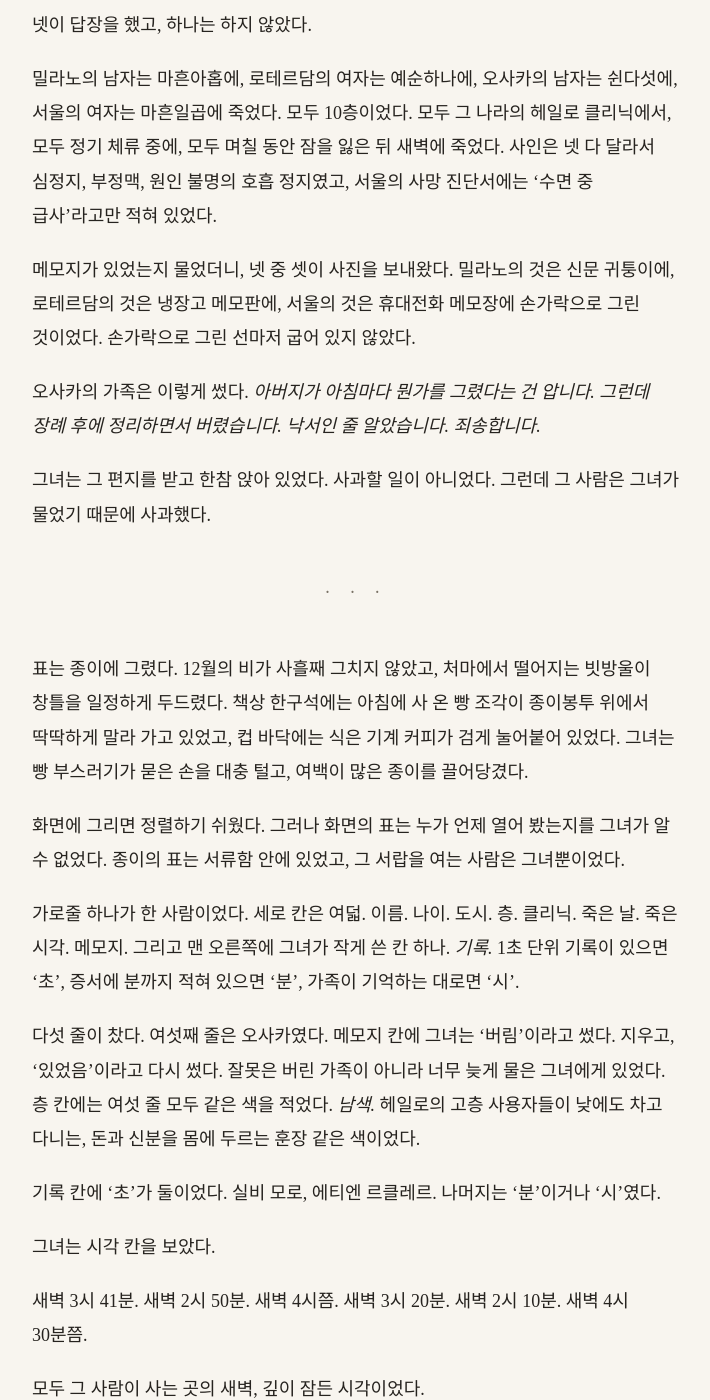
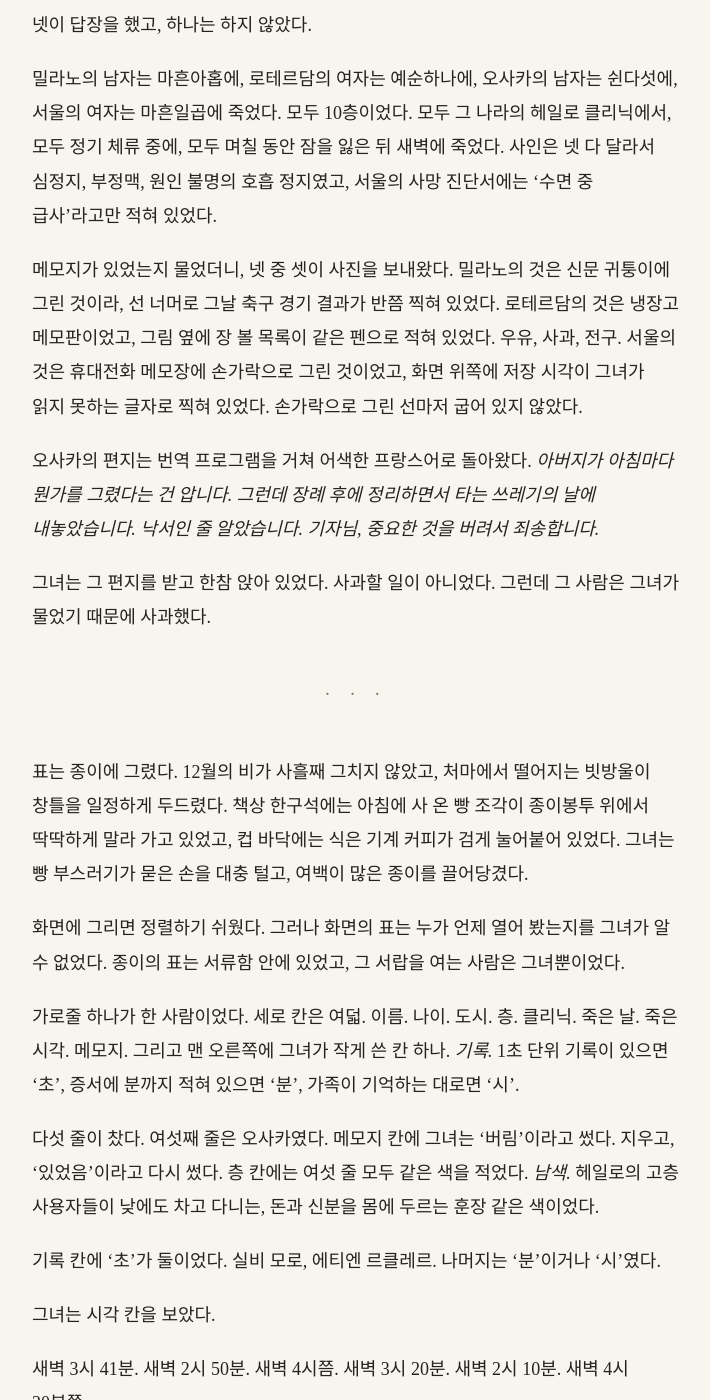
Before and after one commit to kangkkang/writer_s1_public, a Jekyll site: the page built from vol1/006.md, in a window 1280 px wide and 1400 px high, scrolled down 9921 px. Shown: the whole window, without its empty margins (284-994 px from the left). Built offline with Jekyll 4.4.1, drawn with Linux system fonts in a browser that asks for light colours; our own code applies the rules of GitHub Pages for plain Markdown files; some of the changed text lies outside the part shown.

Commit message:
Update from https://github.com/kangkkang/writer_s1/commit/99ad1d3b1269e7c4d8c5ead7eaa456c78e3286a3

```diff
--- a/vol1/006.md
+++ b/vol1/006.md
@@ -10,7 +10,7 @@
 
 *312명. 한 사람은 실비 모로고, 한 사람은 내가 찾는 사람이야. 나머지 310명은 아마 나이 들고 병들어서 죽었겠지.*
 
-그녀는 줄을 줄였다. 명단에는 사는 곳이 없어서, 태어난 곳으로 대신 걸렀다. 파리와 그 근처에서 태어난 사람을 뺐다. 이 동네 사람은 그 큰 병원에서 죽었을 확률이 높았다. 반대로 헤일로의 클리닉은 나라 안에 몇 곳뿐이라, 10층 사람들은 먼 도시에서도 정기 체류를 하러 불로뉴까지 왔다. 실비 모로도 파리 반대편에서 지하철을 타고 왔다. 그다음은 나이였다. 레아의 엄마는 쉰넷이었다. 밴드를 사는 사람들, 층을 오르는 사람들은 아흔 살이 아니었다. 그녀는 일흔 살 아래만 남겼다.
+그녀는 줄을 줄였다. 이 동네에서 태어난 사람은 그 큰 병원에서 죽었을 것이고, 10층 사람들은 먼 도시에서도 클리닉에 정기 체류를 하러 왔다. 그래서 파리와 그 근처에서 태어난 사람을 뺐다. 층을 오르는 사람들은 아흔 살이 아니었으므로, 일흔 살 아래만 남겼다.
 
 마흔한 줄이 남았다.
 
@@ -28,7 +28,7 @@
 
 한꺼번에 오지 않았다. 시청의 누군가가 하루에 몇 장씩 처리하는 모양이었다. 첫날 세 장, 이튿날 다섯 장, 그다음 날은 한 장도 없었다. 클레망스는 아침마다 건물 1층의 우편함을 열었다. 우편함을 여는 사람은 이 건물에 그녀 하나뿐이었다. 다른 칸들은 광고지가 쌓인 채 몇 달째 닫혀 있었다.
 
-봉투를 뜯으면 같은 양식이 나왔다. 같은 시청의 같은 문장. *아래 사람이 사망하였음을 증명함.* 그 아래에 날짜와 시각과 장소가 있었다.
+관청의 누런 봉투를 뜯으면 같은 양식이 나왔다. 아침 냉기에 굳은 손가락으로, 그녀는 같은 문장을 서른 번 넘게 읽게 될 것이었다. 같은 시청의 같은 문장. *아래 사람이 사망하였음을 증명함.* 그 아래에 날짜와 시각과 장소가 있었다.
 
 장소는 대부분 그 큰 병원이었다. 병원의 이름과 거리 이름과 번지. 몇 장은 집이었고, 한 장은 거리 위였다. 마흔 살 남자, 오후 4시 15분, 강변도로. 그녀는 그 장에서 손을 떼지 못했다. 그 사람은 그녀가 찾는 사람이 아니었다. 그러나 누군가는 그 사람을 찾았을 것이었다.
 
@@ -104,7 +104,7 @@
 
 그녀는 공책 가장자리를 잡은 채 멈췄다.
 
-"그이가 선생님이었으니까 그런 걸 그리는 게 이상하지 않았어요. 그이는 늘 뭔가를 그렸어요. 근데 내가 물어봤더니, 저건 수업에 안 나오는 거래요. 그이가 모르겠다고, 그냥 눈 뜨면 손이 먼저 그린다고 했어요." 나탈리가 말했다.
+"그이가 선생님이었으니까 그런 걸 그리는 게 이상하지 않았어요. 그이는 늘 뭔가를 그렸어요. 서른 해 동안 아이들한테 미적분을 가르친 사람이에요. 근데 내가 물어봤더니, 저건 수업에 안 나오는 거래요. 그이가 모르겠다고, 그냥 눈 뜨면 손이 먼저 그린다고 했어요." 나탈리가 말했다.
 
 "모르겠다고요." 클레망스가 되받았다.
 
@@ -216,9 +216,9 @@
 
 밀라노의 남자는 마흔아홉에, 로테르담의 여자는 예순하나에, 오사카의 남자는 쉰다섯에, 서울의 여자는 마흔일곱에 죽었다. 모두 10층이었다. 모두 그 나라의 헤일로 클리닉에서, 모두 정기 체류 중에, 모두 며칠 동안 잠을 잃은 뒤 새벽에 죽었다. 사인은 넷 다 달라서 심정지, 부정맥, 원인 불명의 호흡 정지였고, 서울의 사망 진단서에는 '수면 중 급사'라고만 적혀 있었다.
 
-메모지가 있었는지 물었더니, 넷 중 셋이 사진을 보내왔다. 밀라노의 것은 신문 귀퉁이에, 로테르담의 것은 냉장고 메모판에, 서울의 것은 휴대전화 메모장에 손가락으로 그린 것이었다. 손가락으로 그린 선마저 굽어 있지 않았다.
+메모지가 있었는지 물었더니, 넷 중 셋이 사진을 보내왔다. 밀라노의 것은 신문 귀퉁이에 그린 것이라, 선 너머로 그날 축구 경기 결과가 반쯤 찍혀 있었다. 로테르담의 것은 냉장고 메모판이었고, 그림 옆에 장 볼 목록이 같은 펜으로 적혀 있었다. 우유, 사과, 전구. 서울의 것은 휴대전화 메모장에 손가락으로 그린 것이었고, 화면 위쪽에 저장 시각이 그녀가 읽지 못하는 글자로 찍혀 있었다. 손가락으로 그린 선마저 굽어 있지 않았다.
 
-오사카의 가족은 이렇게 썼다. *아버지가 아침마다 뭔가를 그렸다는 건 압니다. 그런데 장례 후에 정리하면서 버렸습니다. 낙서인 줄 알았습니다. 죄송합니다.*
+오사카의 편지는 번역 프로그램을 거쳐 어색한 프랑스어로 돌아왔다. *아버지가 아침마다 뭔가를 그렸다는 건 압니다. 그런데 장례 후에 정리하면서 타는 쓰레기의 날에 내놓았습니다. 낙서인 줄 알았습니다. 기자님, 중요한 것을 버려서 죄송합니다.*
 
 그녀는 그 편지를 받고 한참 앉아 있었다. 사과할 일이 아니었다. 그런데 그 사람은 그녀가 물었기 때문에 사과했다.
 
@@ -230,7 +230,7 @@
 
 가로줄 하나가 한 사람이었다. 세로 칸은 여덟. 이름. 나이. 도시. 층. 클리닉. 죽은 날. 죽은 시각. 메모지. 그리고 맨 오른쪽에 그녀가 작게 쓴 칸 하나. *기록.* 1초 단위 기록이 있으면 '초', 증서에 분까지 적혀 있으면 '분', 가족이 기억하는 대로면 '시'.
 
-다섯 줄이 찼다. 여섯째 줄은 오사카였다. 메모지 칸에 그녀는 '버림'이라고 썼다. 지우고, '있었음'이라고 다시 썼다. 잘못은 버린 가족이 아니라 너무 늦게 물은 그녀에게 있었다. 층 칸에는 여섯 줄 모두 같은 색을 적었다. *남색.* 헤일로의 고층 사용자들이 낮에도 차고 다니는, 돈과 신분을 몸에 두르는 훈장 같은 색이었다.
+다섯 줄이 찼다. 여섯째 줄은 오사카였다. 메모지 칸에 그녀는 '버림'이라고 썼다. 지우고, '있었음'이라고 다시 썼다. 층 칸에는 여섯 줄 모두 같은 색을 적었다. *남색.* 헤일로의 고층 사용자들이 낮에도 차고 다니는, 돈과 신분을 몸에 두르는 훈장 같은 색이었다.
 
 기록 칸에 '초'가 둘이었다. 실비 모로, 에티엔 르클레르. 나머지는 '분'이거나 '시'였다.
 
@@ -304,6 +304,12 @@
 
 "사용자가 계신 모든 나라요."
 
+"보건 당국은 클리닉에서 죽은 것만 알아요." 클레망스가 말했다. "밴드가 잰 건 의무기록이 아니라 귀사의 서비스 데이터잖아요."
+
+"사용자의 건강과 관련된 모든 사안은 관계 법령에 따라 각국 보건 당국에 보고하고 있습니다."
+
+같은 문장이었다. 상대는 '서비스 데이터'라는 말을 받지 않았다.
+
 그것이 대답이었다. 물을 곳은 마흔 개가 넘는 나라의 보건 당국이었다. 그 모두에게 물어도 저마다 자기 나라의 몇 줄만 알고 있을 것이고, 누구도 그 몇 줄을 한 장에 모아 본 적은 없을 것이었다. 그렇게 모은 것은 지금 그녀의 서류함 안에 있는 한 장뿐이었다.
 
 전화를 끊고 그녀는 그 대화를 녹음기에서 다시 들었다. 다시 들으니 상대는 그녀가 물은 단어를 한 번도 입에 올리지 않았다.
@@ -312,9 +318,7 @@
 
 회사의 주인을 찾는 일은 더 짧게, 아무 데도 닿지 않고 끝났다.
 
-헤일로의 유럽 법인은 파리 상업 등기부에 있었다. 대표이사의 이름, 주소, 자본금. 대표이사는 경영대학원을 나온 평범한 사람이었다. 인터뷰 기사가 몇 개 있었는데, 잠에 관한 좋은 말들이었다. 그 법인의 주식은 룩셈부르크의 지주회사가 전부 가지고 있었다. 룩셈부르크의 지주회사는 네덜란드의 다른 회사가, 네덜란드의 회사는 키프로스의 회사가 가지고 있었다.
-
-키프로스의 회사의 주인 칸에는 다른 회사의 이름이 있었다. 그 회사가 등록된 곳은, 누가 회사의 주인인지 공개할 의무가 없는 곳이었다.
+헤일로의 유럽 법인은 파리 상업 등기부에 있었고, 그 주식은 룩셈부르크의 지주회사가, 그 회사는 네덜란드의 회사가, 그 회사는 키프로스의 회사가 가지고 있었다. 키프로스의 회사의 주인 칸에는 주인을 공개할 의무가 없는 곳에 등록된 회사의 이름이 있었다.
 
 그녀는 그 사슬을 상자 다섯 개와 화살표 네 개로 종이에 그렸다. 맨 위의 상자 안에 그녀는 물음표를 하나 그렸다.
 
@@ -354,7 +358,7 @@
 
 전화를 끊고 그녀는 표를 꺼내 책상 위에 펼쳤다.
 
-여섯 줄. 열 개의 빈 줄. 그녀는 맨 위에 제목을 쓰지 않았다. 아직 무엇의 표인지 몰랐다. 아는 것은 이것이 여섯 사람의 마지막 밤이라는 것, 여섯 사람이 모두 같은 계단을 끝까지 올라갔다는 것, 그 계단 꼭대기의 같은 방에서 잠들었다는 것뿐이었다. 순간 목 뒤로 차가운 감각이 훑고 지나갔다. 보이지 않는 거대한 구조물이 자신을 내려다보고 있는 듯한 서늘함이었다.
+여섯 줄. 열 개의 빈 줄. 그녀는 맨 위에 제목을 쓰지 않았다. 아직 무엇의 표인지 몰랐다. 아는 것은 이것이 여섯 사람의 마지막 밤이라는 것, 여섯 사람이 모두 같은 계단을 끝까지 올라갔다는 것, 그 계단 꼭대기의 같은 방에서 잠들었다는 것뿐이었다.
 
 그리고 그 계단을 만든 회사의 주인 칸이 비어 있다는 것.
 
```
Also changed, not shown: other parts of vol1/006.md (+1 -1 lines).
